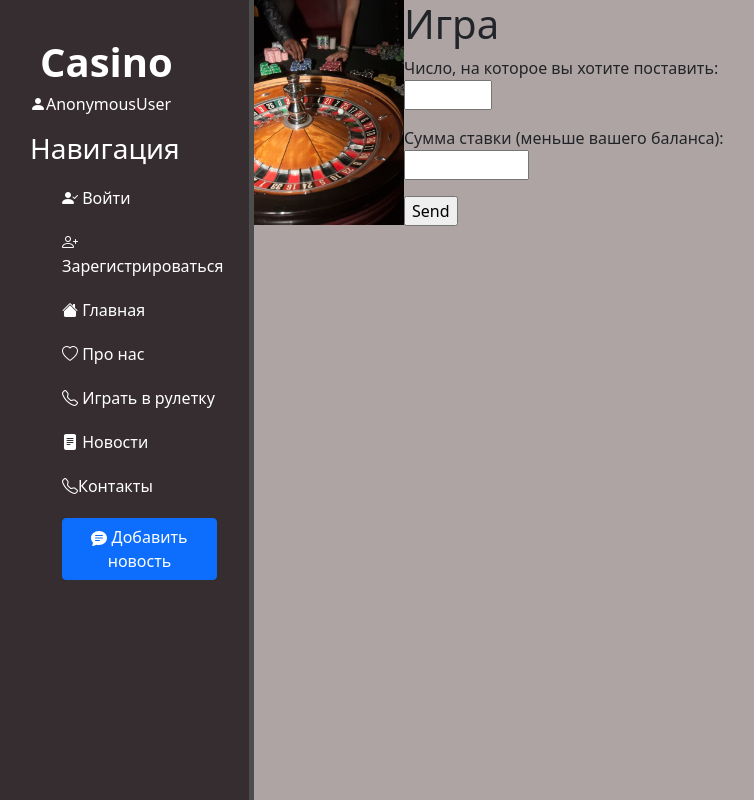
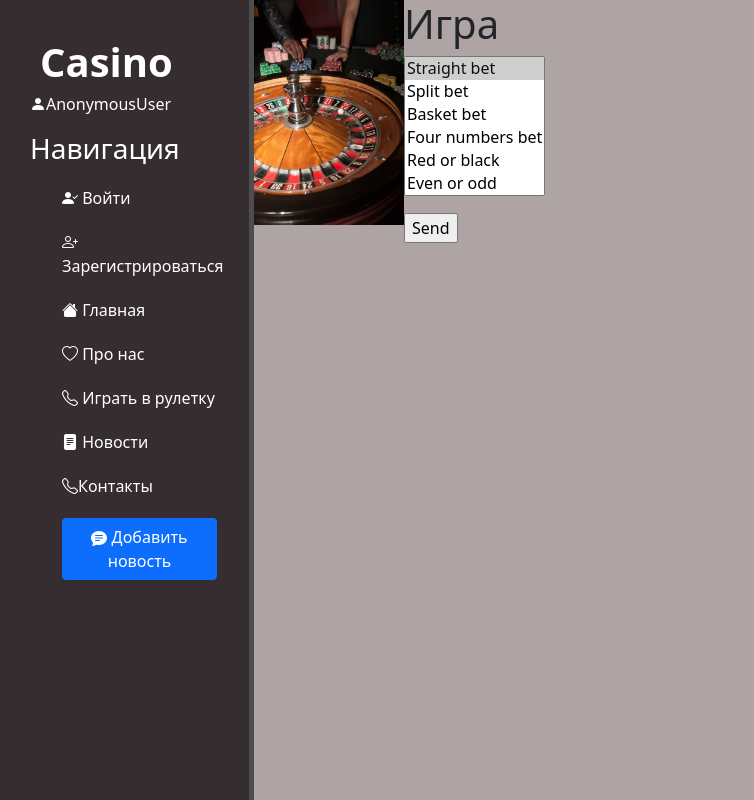
Before and after one commit to plokmit/my_web, a Django app: page /game/ in a window 1280 px wide. Shown: the whole page, without its empty margins (2-756 px from the left). Run offline with Django 4.2, Linux system fonts and the light colour scheme.

Commit message:
Добавлены виды ставок, коэффициенты для выигрыша, поля для выбора чисел

```diff
--- a/my_web/game/templates/game.html
+++ b/my_web/game/templates/game.html
@@ -6,8 +6,15 @@
     <h1> Игра </h1>
     <form method="post" action="new_game/">
         {% csrf_token %}
-        <p>Число, на которое вы хотите поставить:<br> <input name="number" type="number" min="0" max="36"/></p>
-        <p>Сумма ставки (меньше вашего баланса): <br> <input name="bet" type="number" min="50" max="100000"/></p>
+        <p><select name="choice_bet" size="6" multiple>
+            <option selected value="1">Straight bet</option>
+            <option value="2">Split bet</option>
+            <option value="3">Basket bet</option>
+            <option value="4">Four numbers bet</option>
+            <option value="5">Red or black</option>
+            <option value="6">Even or odd</option>
+        </select> </p>
         <input type="submit" value="Send" />
+
     </form>
 {%endblock%}
--- a/my_web/game/templates/result.html
+++ b/my_web/game/templates/result.html
@@ -4,7 +4,11 @@
 
 {% block content %}
     <h1> Игра </h1>
-    <p>Ваша ставка: {{number}}</p>
+    <p>Ваша ставка:
+        {% for el in number %}
+            {{ el }}
+        {% endfor %}
+    </p>
     <p>Результат: {{res_of_number}} {{color}}</p>
     <p>{{message}}</p>
     <p>Ваш баланс: {{balance}}</p>
--- a/my_web/game/urls.py
+++ b/my_web/game/urls.py
@@ -4,5 +4,6 @@ from . import views
 
 urlpatterns = [
     path('', views.start, name='game'),
-    path('new_game/', views.one_game, name='new_game')
+    path('new_game/', views.new_game, name='new_game'),
+    path('new_game/result/', views.result, name='result')
 ]
--- a/my_web/game/views.py
+++ b/my_web/game/views.py
@@ -2,30 +2,73 @@ from random import randint
 from django.shortcuts import render, redirect
 from users.models import User, Payment
 
+choice_bet = 0
 def start(request):
     template_name = 'game.html'
     return render(request, template_name)
-def one_game(request):
+def new_game(request):
+    template_name = 'choice.html'
+
+    global choice_bet
+    choice_bet = int(request.POST.get('choice_bet'))
+
+    data = {
+        'choice_bet': choice_bet
+    }
+    return render(request, template_name, data)
+
+def result(request):
+    template_name = 'result.html'
+    global choice_bet
+
     red = [1, 3, 5, 7, 9, 12, 14, 16, 18, 19, 21, 23, 25, 27, 30, 32, 34, 36]
-    template_name = 'result.html'
-    number = int(request.POST.get('number'))
-    bet = int(request.POST.get('bet'))
+    coefficients = {
+        1: 35,
+        2: 17,
+        3: 11,
+        4: 8,
+        5: 1,
+        6: 1
+    }
+
     username = request.user.username
     row = User.objects.get(username=username)
+    number = request.POST.getlist("number")
+    print(number)
+    number = [int(i) for i in number]
+    bet = int(request.POST.get('bet'))
+    print(number)
+
+    if 0 < choice_bet < 5:
+        choice_bet = len(set(number))
+    elif choice_bet == 5:
+        if 1 in number:
+            number = red
+        if 2 in number:
+            number = [i for i in range(36) if i not in red]
+
+    elif choice_bet == 6:
+        if 1 in number:
+            number = [_ for _ in range(1, 36, 2)]
+        if 2 in number:
+            number = [_ for _ in range(2, 37, 2)]
+
     if bet > row.payment.balance:
         return redirect('game')
     res_of_number = randint(0, 36)
     res_of_number = 5
-    if number in red:
+
+    if res_of_number in red:
         color = 'красное'
     else:
         color = 'черное'
+
     if request.user.is_authenticated:
+        print(choice_bet)
+        if res_of_number in number:
+            message = 'Поздравляем! Вы выиграли! '
+            row.payment.balance += bet*coefficients[choice_bet]
 
-        print(row.payment.balance)
-        if number == res_of_number:
-            message = 'Поздравляем! Вы выиграли! '
-            row.payment.balance += bet*35
         else:
             message = 'Сожалеем, вы проиграли'
             row.payment.balance -= bet
@@ -38,5 +81,7 @@ def one_game(request):
         'color': color,
         'message': message,
         'balance': balance,
+        'bet': bet,
     }
+
     return render(request, template_name, data)
```
Also changed, not shown: my_web/game/templates/choice.html (added, +59 -0 lines), my_web/db.sqlite3.
